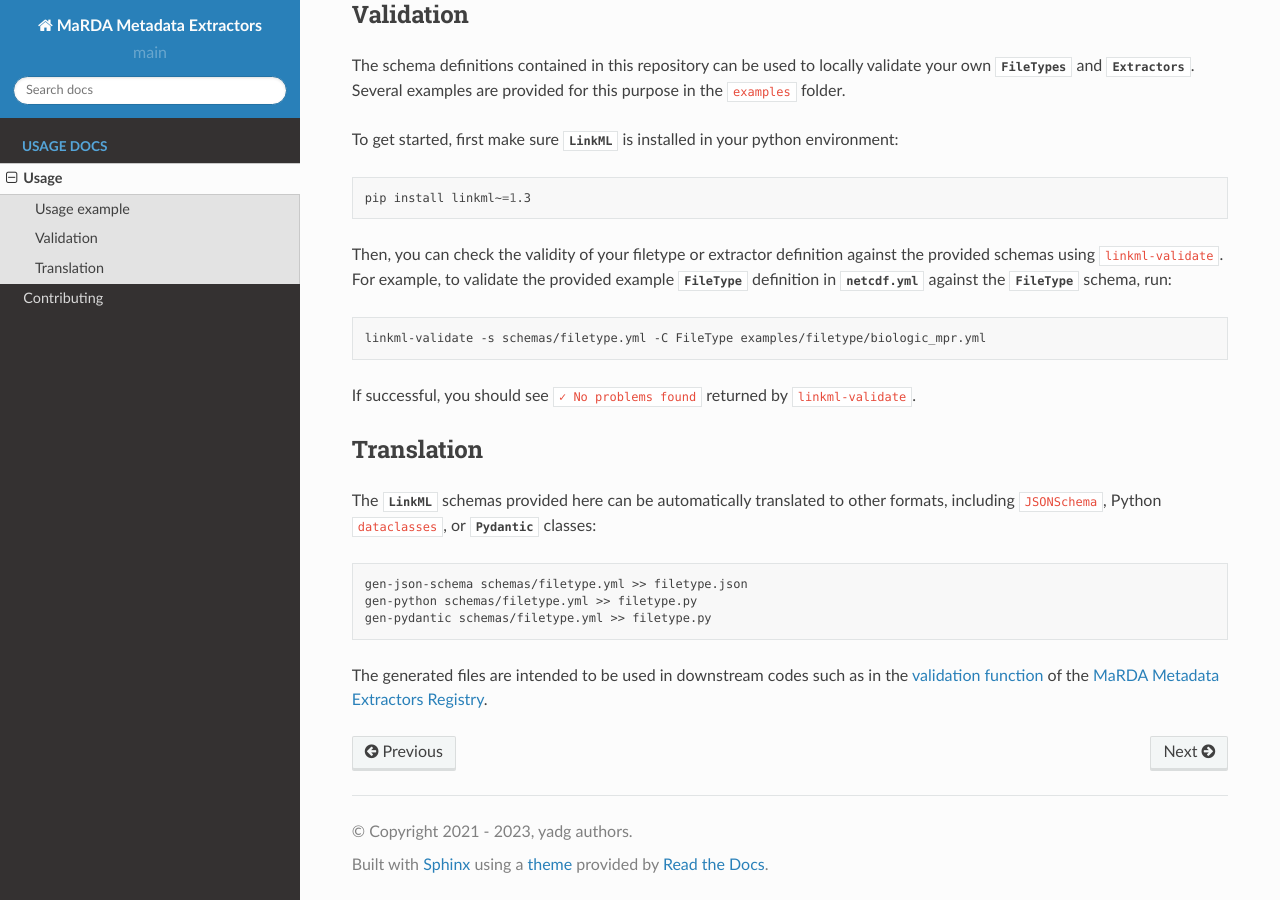
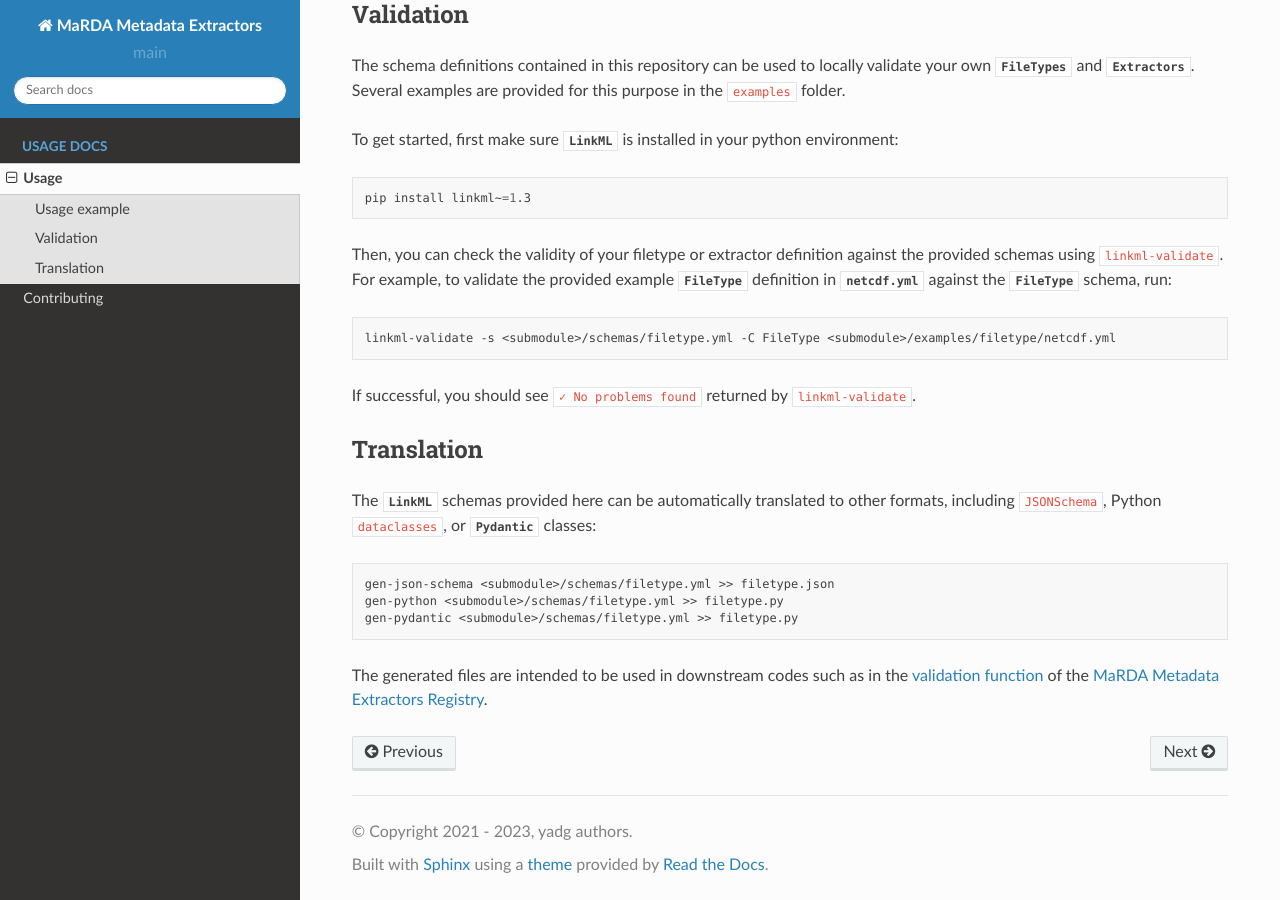
Before and after one commit to marda-alliance/metadata_extractors_schema, a Sphinx documentation site: the page built from docs/source/usage.rst, in a window 1280 px wide and 900 px high, scrolled down 646 px. Built offline with Sphinx 7.4.7 and the Read the Docs theme 2.0.0, drawn with Linux system fonts in a browser that asks for light colours; pages that are not in the unit, such as notebooks, are missing from menus; part of the change alters nothing that is shown.

Commit message:
Rebase & correct example path.

```diff
--- a/docs/source/usage.rst
+++ b/docs/source/usage.rst
@@ -29,7 +29,7 @@ Then, you can check the validity of your filetype or extractor definition agains
 
 .. code-block:: bash
 
-    linkml-validate -s schemas/filetype.yml -C FileType examples/filetype/biologic_mpr.yml
+    linkml-validate -s <submodule>/schemas/filetype.yml -C FileType <submodule>/examples/filetype/netcdf.yml
 
 
 If successful, you should see ``✓ No problems found`` returned by ``linkml-validate``.
@@ -41,9 +41,9 @@ The |LinkML|_ schemas provided here can be automatically translated to other for
 
 .. code-block:: bash
 
-    gen-json-schema schemas/filetype.yml >> filetype.json
-    gen-python schemas/filetype.yml >> filetype.py
-    gen-pydantic schemas/filetype.yml >> filetype.py
+    gen-json-schema <submodule>/schemas/filetype.yml >> filetype.json
+    gen-python <submodule>/schemas/filetype.yml >> filetype.py
+    gen-pydantic <submodule>/schemas/filetype.yml >> filetype.py
 
 The generated files are intended to be used in downstream codes such as in the `validation function <https://github.com/marda-alliance/metadata_extractors_registry/blob/main/tasks.py#L33>`_ of the |MME Registry|_.
 
```
